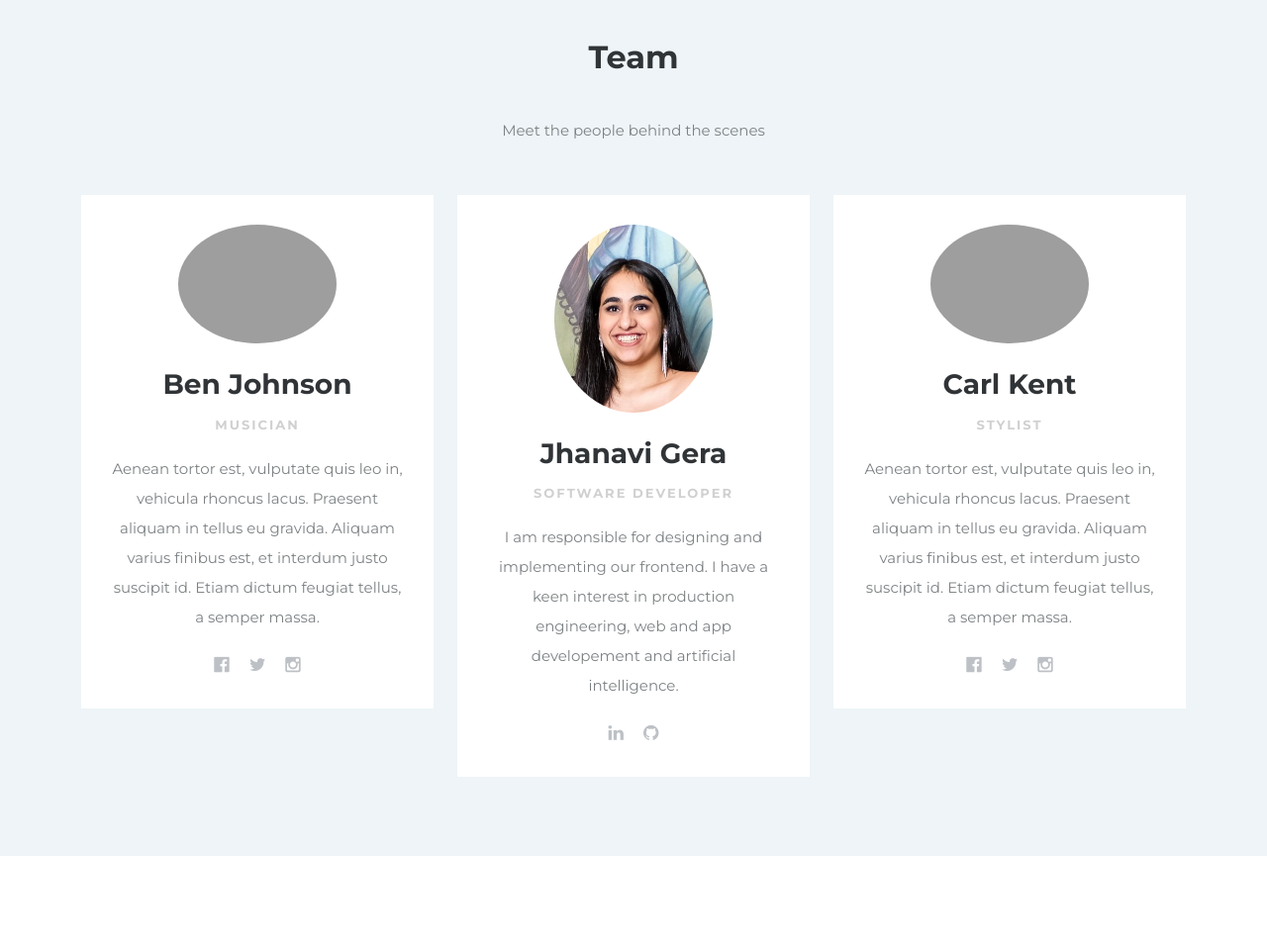
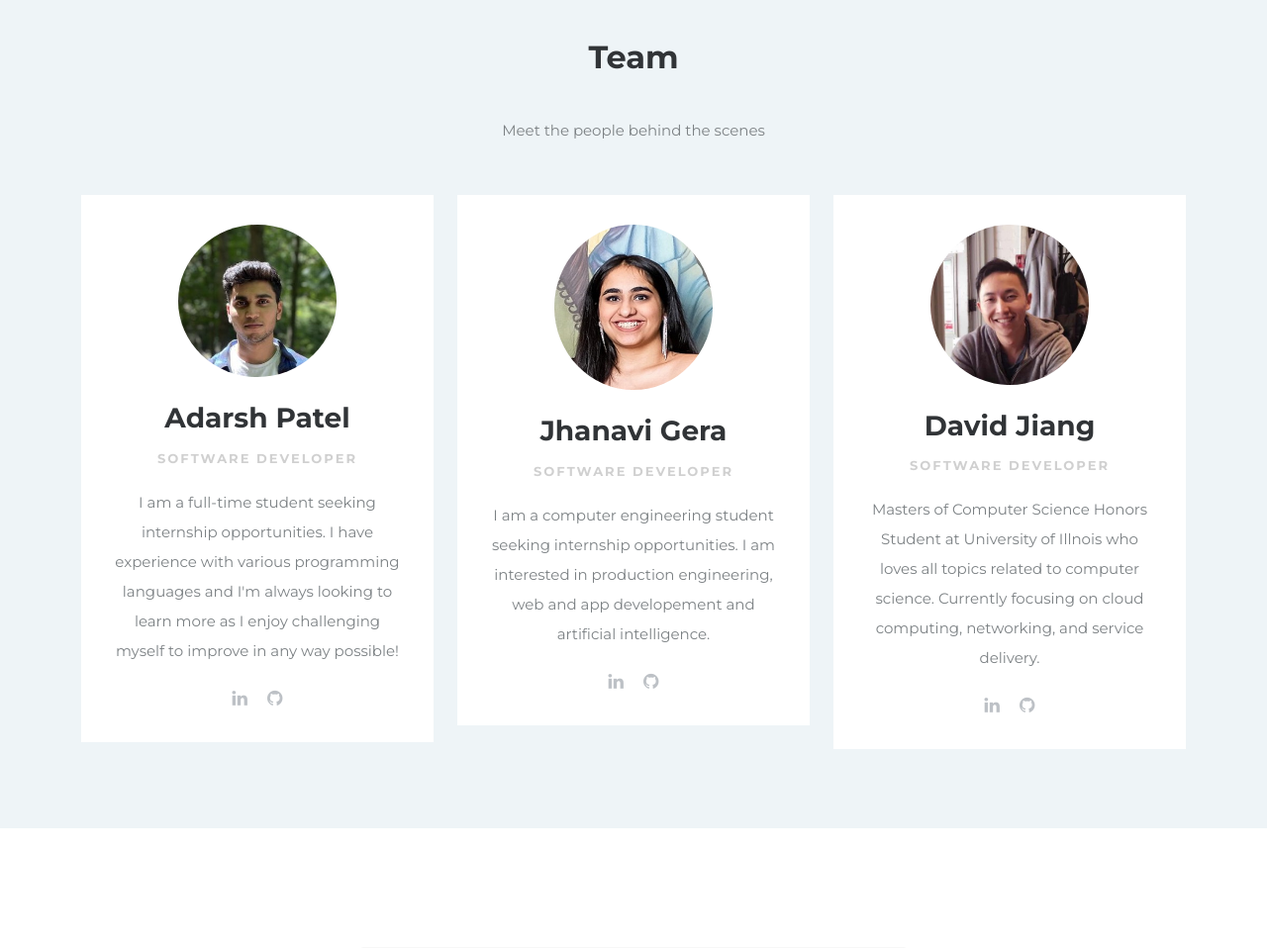
Before and after one commit to adarsh-swe/mlh-holiday-planner, a Flask app: page /contact in a window 1280 px wide. Shown: the part 524-1482 px from the top of the page at 99% size. Run offline with Flask 2, Linux system fonts and the light colour scheme; some libraries are stand-ins or nearby versions; grey boxes are pictures that could not be loaded.

Commit message:
Adarsh and David's profile

```diff
--- a/app/__init__.py
+++ b/app/__init__.py
@@ -76,7 +76,7 @@ def register():
             db.session.add(new_user)
             db.session.commit()
             flash(f'User {username} created successfully', 'success')
-            return redirect(url_for('index'))
+            return redirect(url_for('login'))
         else:
             return error, 418
 
--- a/app/templates/contact.html
+++ b/app/templates/contact.html
@@ -186,27 +186,27 @@ https://templatemo.com/tm-564-plot-listing
       </div>
       <div class="row people">
           <div class="col-md-6 col-lg-4 item">
-              <div class="box"><img class="rounded-circle" src="assets/img/1.jpg">
-                  <h3 class="name">Ben Johnson</h3>
-                  <p class="title">Musician</p>
-                  <p class="description">Aenean tortor est, vulputate quis leo in, vehicula rhoncus lacus. Praesent aliquam in tellus eu gravida. Aliquam varius finibus est, et interdum justo suscipit id. Etiam dictum feugiat tellus, a semper massa. </p>
-                  <div class="social"><a href="#"><i class="fa fa-facebook-official"></i></a><a href="#"><i class="fa fa-twitter"></i></a><a href="#"><i class="fa fa-instagram"></i></a></div>
+              <div class="box"><img class="rounded-circle" src="../static/img/adarsh.jpg">
+                  <h3 class="name">Adarsh Patel</h3>
+                  <p class="title">Software Developer</p>
+                  <p class="description">I am a full-time student seeking internship opportunities. I have experience with various programming languages and I'm always looking to learn more as I enjoy challenging myself to improve in any way possible! </p>
+                  <div class="social"><a href="https://www.linkedin.com/in/adarsh-patel1/"><i class="fa fa-linkedin"></i></a><a href="https://github.com/adarsh-swe"><i class="fa fa-github"></i></a></div>
               </div>
           </div>
           <div class="col-md-6 col-lg-4 item">
               <div class="box"><img class="rounded-circle" src="../static/img/jhanavi.jpg">
                   <h3 class="name">Jhanavi Gera</h3>
                   <p class="title">Software Developer</p>
-                  <p class="description"> I am responsible for designing and implementing our frontend. I have a keen interest in production engineering, web and app developement and artificial intelligence. </p>
+                  <p class="description"> I am a computer engineering student seeking internship opportunities. I am interested in production engineering, web and app developement and artificial intelligence. </p>
                   <div class="social"><a href="https://www.linkedin.com/in/jhanavi-gera/"><i class="fa fa-linkedin"></i></a><a href="https://github.com/jhanavigera"><i class="fa fa-github"></i></a></div>
               </div>
           </div>
           <div class="col-md-6 col-lg-4 item">
-              <div class="box"><img class="rounded-circle" src="assets/img/3.jpg">
-                  <h3 class="name">Carl Kent</h3>
-                  <p class="title">Stylist</p>
-                  <p class="description">Aenean tortor est, vulputate quis leo in, vehicula rhoncus lacus. Praesent aliquam in tellus eu gravida. Aliquam varius finibus est, et interdum justo suscipit id. Etiam dictum feugiat tellus, a semper massa. </p>
-                  <div class="social"><a href="#"><i class="fa fa-facebook-official"></i></a><a href="#"><i class="fa fa-twitter"></i></a><a href="#"><i class="fa fa-instagram"></i></a></div>
+              <div class="box"><img class="rounded-circle" src="../static/img/David.jpeg">
+                  <h3 class="name">David Jiang</h3>
+                  <p class="title">Software Developer</p>
+                  <p class="description">Masters of Computer Science Honors Student at University of Illnois who loves all topics related to computer science. Currently focusing on cloud computing, networking, and service delivery. </p>
+                  <div class="social"><a href="https://www.linkedin.com/in/davidjiang-cpa/"><i class="fa fa-linkedin"></i></a><a href="https://github.com/PurpleUltralisk"><i class="fa fa-github"></i></a></div>
               </div>
           </div>
       </div>
```
Also changed, not shown: app/static/img/David.jpeg (added), app/static/img/adarsh.jpg (added), app/static/img/jhanavi.jpg.
